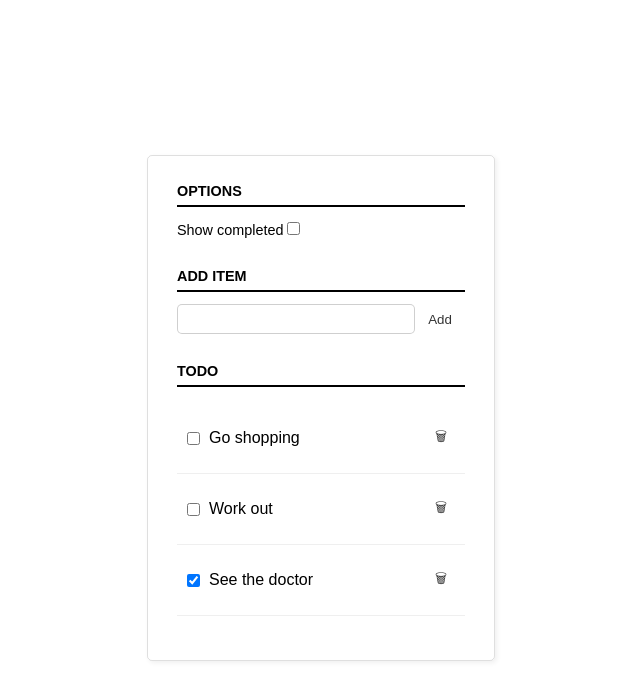
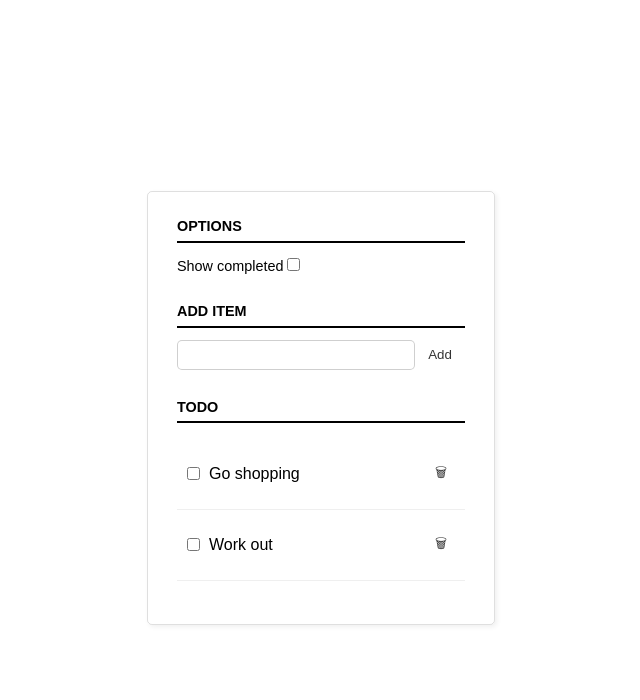
Before and after one commit to vzaboraite/react-state-todo-app-extra-exercise, a React (Create React App) app: page / in a window 1280 px wide. Shown: the top 700 px of the page, without its empty margins (319-959 px from the left). Built offline with nearby package versions, Linux system fonts and the light colour scheme.

Commit message:
Filter incomplete and completed todos; render accordingly.

```diff
--- a/src/App.js
+++ b/src/App.js
@@ -20,6 +20,8 @@ function App() {
   const [todos, setTodos] = useState(initialTodos);
   const [showCompletedTodos, setShowCompletedTodos] = useState(false);
 
+  console.log("State: ", todos, showCompletedTodos);
+
   const toggleTodoCompletion = (targetTodo) => {
     const updatedTodos = todos.map((todo) => {
       if (todo === targetTodo) {
@@ -35,7 +37,19 @@ function App() {
     setTodos(updatedTodos);
   };
 
-  console.log("State: ", todos, showCompletedTodos);
+  const filterIncompleteTodos = (todos) => {
+    const filteredTodos = todos.filter((todo) => !todo.completed);
+    return filteredTodos;
+  };
+
+  const filterCompletedTodos = (todos) => {
+    const filteredTodos = todos.filter((todo) => todo.completed);
+    return filteredTodos;
+  };
+
+  const incompleteTodos = filterIncompleteTodos(todos);
+
+  const completedTodos = filterCompletedTodos(todos);
 
   return (
     <div className="App">
@@ -78,10 +92,8 @@ function App() {
         <section className="todo-list-section">
           <h2 className="title">TODO</h2>
           <ul className="todo-list">
-            {
-              // incompleteTodos
-              todos.map((todo) => (
-                <li className="todo">
+            {incompleteTodos.map((todo) => (
+              <li key={todo.text} className="todo">
                 <div className="completed-section">
                   <input
                     className="completed-checkbox"
@@ -105,27 +117,21 @@ function App() {
                   </button>
                 </div>
               </li>
-              ))
-            }
+            ))}
           </ul>
         </section>
         {showCompletedTodos ? (
           <section className="completed-list-section">
             <h2 className="title">COMPLETED</h2>
             <ul className="completed-list">
-              {
-                // completedTodos
-                todos.map((todo) => (
-                  <li className="todo">
+              {completedTodos.map((todo) => (
+                <li key={todo.text} className="todo">
                   <div className="completed-section">
                     <input
                       className="completed-checkbox"
                       type="checkbox"
                       checked={todo.completed}
-                        onChange={
-                          () => {}
-                          // toggleTodoCompletion(todo)
-                        }
+                      onChange={() => toggleTodoCompletion(todo)}
                     />
                   </div>
                   <div className="text-section">
@@ -143,8 +149,7 @@ function App() {
                     </button>
                   </div>
                 </li>
-                ))
-              }
+              ))}
             </ul>
           </section>
         ) : null}
```
Lines whose indentation alone changed are shown as unchanged.
